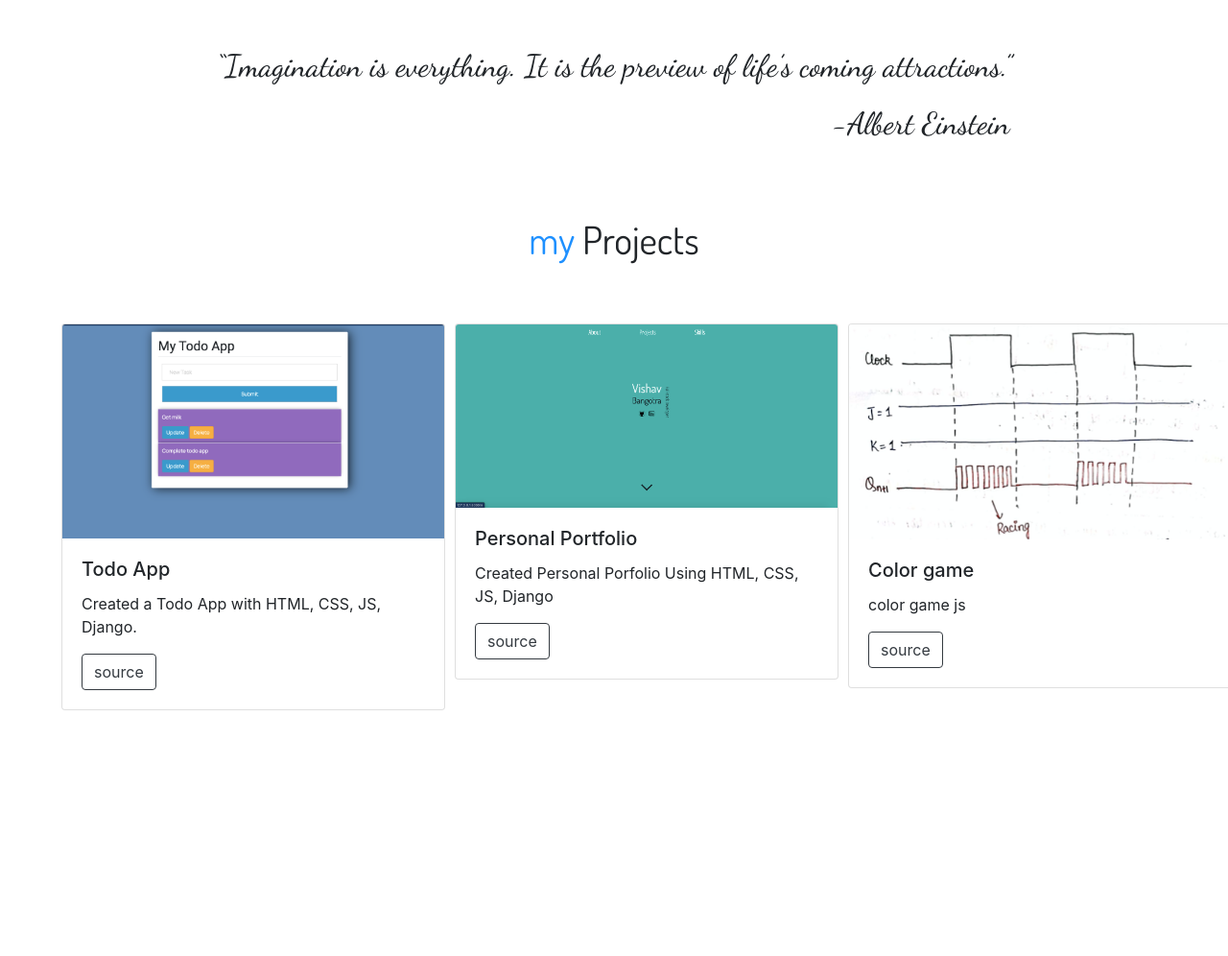
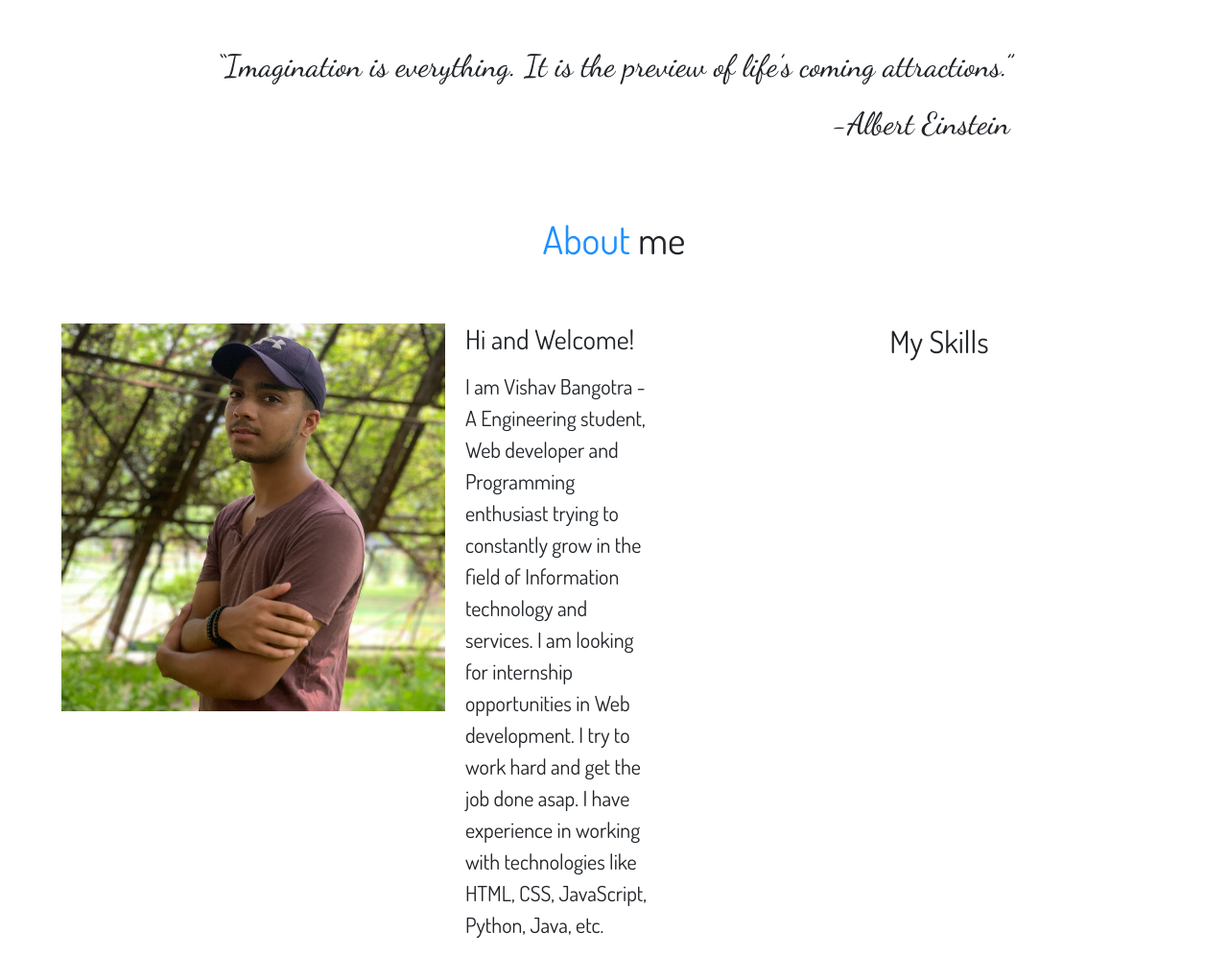
Before and after one commit to vishavbangotra/Personal-Protfolio, a Django app: page / in a window 1280 px wide. Shown: the part 379-1375 px from the top of the page at 96% size. Before the commit the page ends 1119 px from the top, so only its background shows below. Run offline with Django 3.2, Linux system fonts and the light colour scheme; data comes from the database, SQL or seed files in the repository; both versions use the stored data as it was after the commit; some libraries are stand-ins or nearby versions; some web fonts are replaced.

Commit message:
created about sec

```diff
--- a/CV_Project/basicapp/admin.py
+++ b/CV_Project/basicapp/admin.py
@@ -1,4 +1,5 @@
 from django.contrib import admin
-from .models import project
+from .models import *
 
 admin.site.register(project)
+admin.site.register(about)
--- a/CV_Project/basicapp/models.py
+++ b/CV_Project/basicapp/models.py
@@ -24,3 +24,7 @@ class project(models.Model):
     image = models.ImageField(upload_to="images/")
     summary = models.CharField(max_length=256)
     github = models.URLField()
+
+class about(models.Model):
+    mypic = models.ImageField(upload_to="images/")
+    summary = models.TextField(max_length=512)
--- a/CV_Project/basicapp/views.py
+++ b/CV_Project/basicapp/views.py
@@ -1,8 +1,8 @@
 from django.shortcuts import render
 # from django.views.generic import View, TemplateView, ListView
-from basicapp.models import project
+from basicapp.models import project, about
 
 def index(request):
     projects = project.objects.all()
-
-    return render(request, 'basicapp/index.html', {'projects': projects})
+    abouts = about.objects.all()
+    return render(request, 'basicapp/index.html', {'projects': projects, 'abouts':abouts})
--- a/CV_Project/static/style-sheets/Index.css
+++ b/CV_Project/static/style-sheets/Index.css
@@ -46,7 +46,7 @@
 ul{
      list-style-type: none;
   }
-#myprojectsheadline{
+#aboutmeheadline{
   margin: 5% 0% 5% 0%;
   text-align: center;
   font-family: 'Dosis', sans-serif;
@@ -65,7 +65,25 @@ ul{
 .page2{
 
 }
-.project-grid{
+.aboutsec{
+
+  display: grid;
+  grid-template-columns: 1.7fr 1.30fr;
+  grid-gap: 5%;
+  width: 90%;
+  margin:0 auto;
+}
+.about-text{
+  font-family: 'Dosis', sans-serif;
+  font-size: 22px;
+}
+.skills{
+  text-align: center;
+  font-size: 22px;
+  font-family: 'Dosis', sans-serif !important;
+}
+
+/* .project-grid{
   margin-top: 2% !important;
   display: grid;
   width: 90%;
@@ -76,4 +94,4 @@ ul{
 .card{
   margin: 0 auto;
   float: none;
-}
+} */
--- a/CV_Project/templates/basicapp/Index.html
+++ b/CV_Project/templates/basicapp/Index.html
@@ -21,26 +21,30 @@
 
 
 <div class="page2">
-  <div class="skill">
-    <h2 id='quote'>“Imagination is everything. It is the preview of life’s coming attractions.”</h2>
-    <h2 style="text-align: center; font-family: 'Dancing Script', cursive;padding: 1%; margin-left: 50%;">-Albert Einstein</h2>
-    <h1 id='myprojectsheadline'><span style="color: dodgerblue">my</span><span> Projects</span></h1>
-
-  <div class="project-grid">
-    {% for project in projects %}
-    <div class="grid-item">
-      <div class="card" style="width: 25rem;">
-        <img src="{{project.image.url}}" class="card-img-top" alt="...">
-        <div class="card-body">
-          <h5 class="card-title">{{project.title}}</h5>
-          <p class="card-text">{{project.summary}}</p>
-          <span></span>
-          <a href="{{project.github}}" class="btn btn-outline-dark">source</a>
+  <h2 id='quote'>“Imagination is everything. It is the preview of life’s coming attractions.”</h2>
+  <h2 style="text-align: center; font-family: 'Dancing Script', cursive;padding: 1%; margin-left: 50%;">-Albert Einstein</h2>
+  <h1 id='aboutmeheadline'><span style="color: dodgerblue">About</span><span> me</span></h1>
+  <div class="aboutsec">
+    {% for about in abouts %}
+      <!-- <div class="about-item">
+        <img style='width: 400px' src="{{about.mypic.url}}" alt="">
+      </div>
+      <div class="about-item about-text">
+        {{about.summary| linebreaks}}
+      </div> -->
+      <div class="about-item about-text">
+        <div class="media">
+          <img style='width: 400px' src="{{about.mypic.url}}" class="align-self-start mr-3" alt="...">
+          <div style='padding-left:0.8%;' class="media-body">
+            <h3 class="mt-0">Hi and Welcome!</h3>
+            <p>{{about.summary| linebreaks}}</p>
+          </div>
         </div>
       </div>
+      <div class="about-item skills">
+        <h2>My Skills</h2>
       </div>
     {% endfor %}
   </div>
-  </div>
 </div>
 {% endblock %}
--- a/CV_Project/templates/basicapp/base.html
+++ b/CV_Project/templates/basicapp/base.html
@@ -19,9 +19,9 @@
     {% block body_block %}
     {% endblock %}
   </body>
-  <script src="https://code.jquery.com/jquery-3.5.1.slim.min.js" integrity="sha384-DfXdz2htPH0lsSSs5nCTpuj/zy4C+OGpamoFVy38MVBnE+IbbVYUew+OrCXaRkfj" crossorigin="anonymous"></script>
+  <!-- <script src="https://code.jquery.com/jquery-3.5.1.slim.min.js" integrity="sha384-DfXdz2htPH0lsSSs5nCTpuj/zy4C+OGpamoFVy38MVBnE+IbbVYUew+OrCXaRkfj" crossorigin="anonymous"></script>
 <script src="https://cdn.jsdelivr.net/npm/popper.js@1.16.0/dist/umd/popper.min.js" integrity="sha384-Q6E9RHvbIyZFJoft+2mJbHaEWldlvI9IOYy5n3zV9zzTtmI3UksdQRVvoxMfooAo" crossorigin="anonymous"></script>
 <script src="https://stackpath.bootstrapcdn.com/bootstrap/4.5.0/js/bootstrap.min.js" integrity="sha384-OgVRvuATP1z7JjHLkuOU7Xw704+h835Lr+6QL9UvYjZE3Ipu6Tp75j7Bh/kR0JKI" crossorigin="anonymous"></script>
   <script type="text/javascript" src="{% static 'script/index.js' %}"></script>
-  <script src="https://code.jquery.com/jquery-3.5.0.js" integrity="sha256-r/AaFHrszJtwpe+tHyNi/XCfMxYpbsRg2Uqn0x3s2zc=" crossorigin="anonymous"></script>
+  <script src="https://code.jquery.com/jquery-3.5.0.js" integrity="sha256-r/AaFHrszJtwpe+tHyNi/XCfMxYpbsRg2Uqn0x3s2zc=" crossorigin="anonymous"></script> -->
 </html>
```
Also changed, not shown: CV_Project/basicapp/migrations/0008_about.py (added), CV_Project/basicapp/migrations/0009_auto_20200514_0236.py (added), CV_Project/db.sqlite3, CV_Project/images/Screenshot_2020-05-11_at_9.47.41_PM.png (added), CV_Project/images/mainpic.jpeg (added), CV_Project/media/Screenshot_2020-04-25_at_6.16.37_PM_UddBVzU.png (deleted), CV_Project/media/images/Screenshot_2020-04-25_at_5.34.17_AM.png (deleted), CV_Project/media/images/mainpic.jpeg (added), 2 other files.
